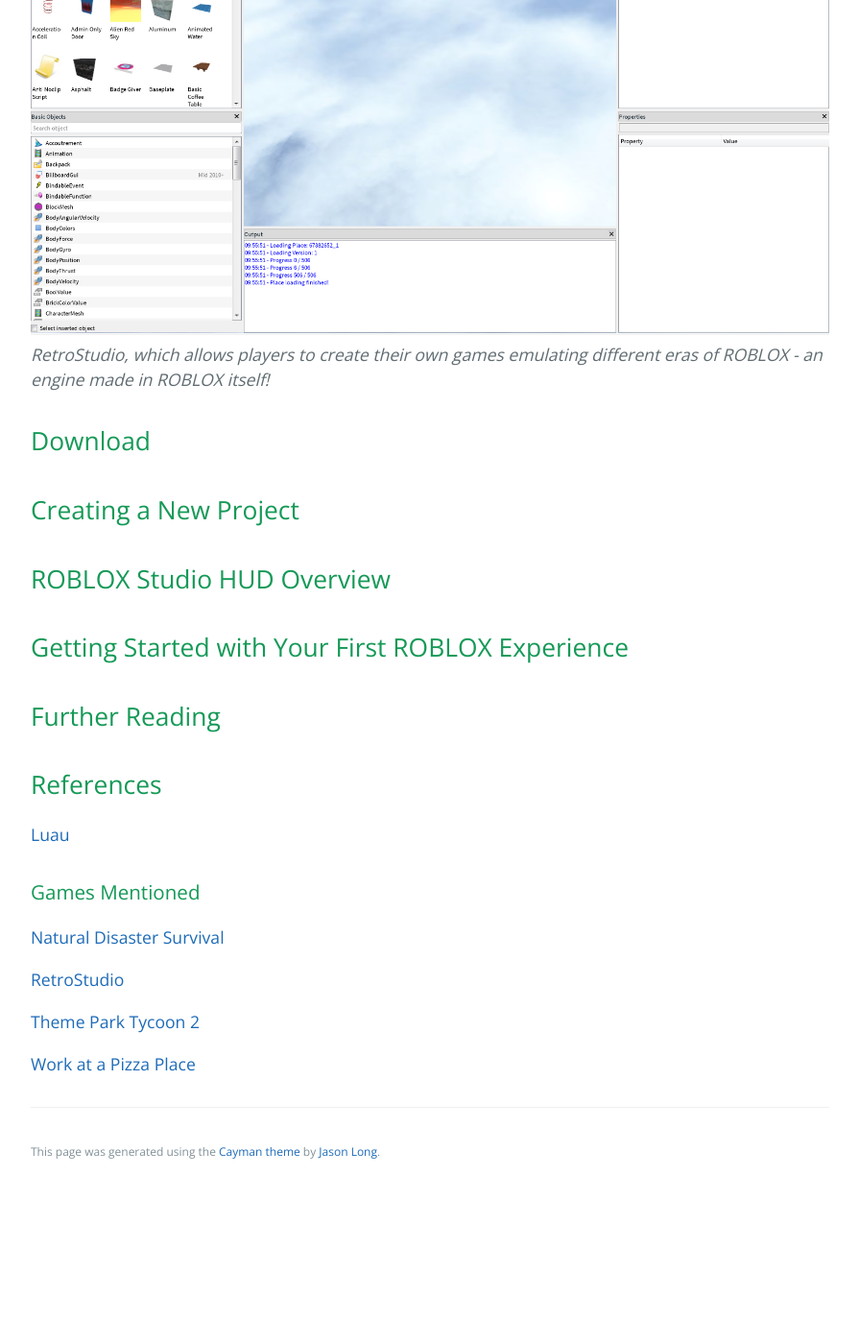
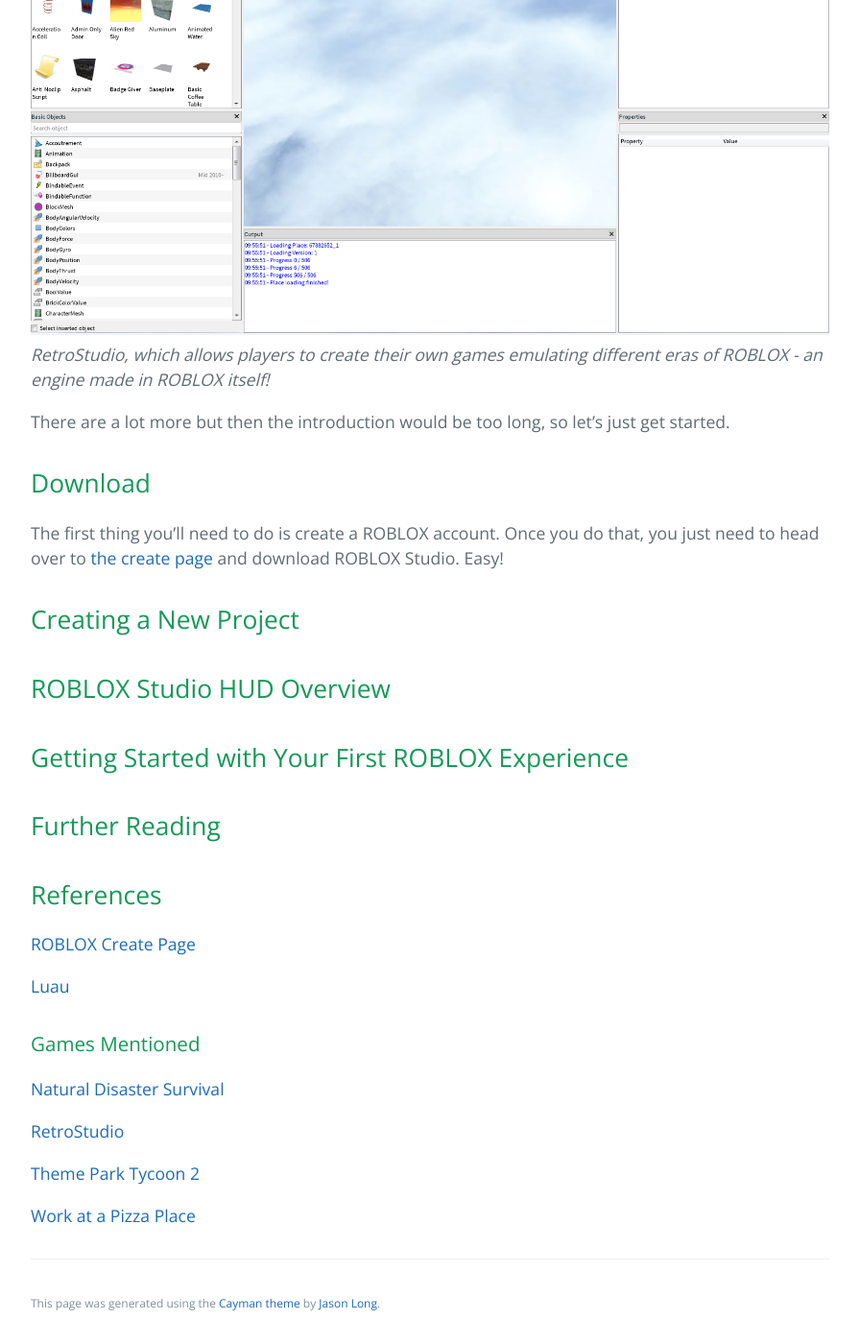
Before and after one commit to learning-software-engineering/learning-software-engineering.github.io, a Jekyll site: the page built from Topics/Tech_Stacks/ROBLOX_Intro.md, in a window 1280 px wide and 1400 px high, scrolled down 3331 px. Shown: the whole window at 96% size, without its empty margins (192-1087 px from the left). Built offline with Jekyll 4.4.1, drawn with Linux system fonts in a browser that asks for light colours; our own code applies the rules of GitHub Pages for plain Markdown files; before the commit the page ends 4573 px from its top, so only the background shows below that.

Commit message:
download section

```diff
--- a/Topics/Tech_Stacks/ROBLOX_Intro.md
+++ b/Topics/Tech_Stacks/ROBLOX_Intro.md
@@ -33,8 +33,10 @@
 ![retro studio](ROBLOX_Intro_images/retro.png)
 *RetroStudio, which allows players to create their own games emulating different eras of ROBLOX - an engine made in ROBLOX itself!*
 
+There are a lot more but then the introduction would be too long, so let's just get started.
+
 ## Download
-
+The first thing you'll need to do is create a ROBLOX account. Once you do that, you just need to head over to [the create page](https://create.roblox.com/landing) and download ROBLOX Studio. Easy!
 
 ## Creating a New Project
 
@@ -49,6 +51,8 @@
 
 
 ## References
+[ROBLOX Create Page](https://create.roblox.com/landing)
+
 [Luau](https://luau-lang.org/)
 
 ### Games Mentioned
```
